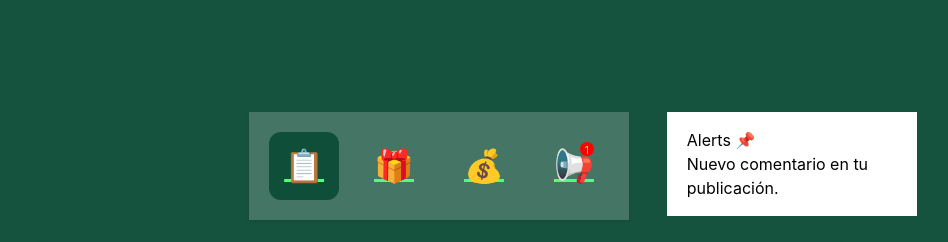
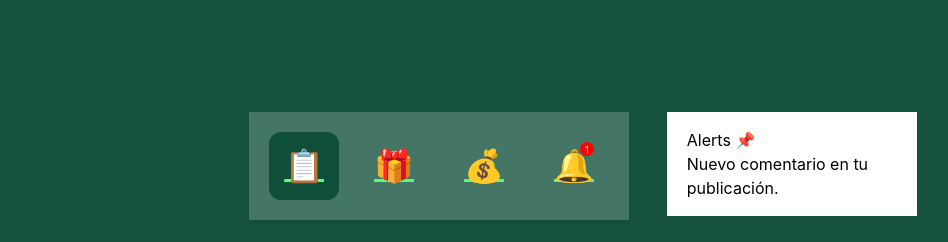
Before and after one commit to leoncan122/self-santa, a React (Vite) app: page /add-funds in a window 1280 px wide. Shown: the top 242 px of the page, without its empty margins (201-1149 px from the left). Built offline with nearby package versions, Linux system fonts and the light colour scheme.

Commit message:
chore: header add design pattern composition

```diff
--- a/src/components/Forms/AddFunds/AddFunds.tsx
+++ b/src/components/Forms/AddFunds/AddFunds.tsx
@@ -3,7 +3,7 @@ import { zodResolver } from "@hookform/resolvers/zod";
 import { ADD_FUNDS_SCHEMA } from "./form.model";
 import { AddFundsFormValues } from "./form.model";
 import { SubmitHandler, useForm,  } from "react-hook-form";
-import { Button } from "../../Buttons/Button";
+import { Button } from "../../Layout/Buttons/Button";
 import { MessagingObservable } from "../../../services/messaging.service";
 import { BaseSyntheticEvent } from "react";
 import './AddFunds.css';
--- /dev/null
+++ b/src/components/Layout/Buttons/BlockColorPrimary/BlockColorPrimary.css
@@ -0,0 +1,8 @@
+.block-transparent {
+    border-radius: 0.75rem;
+
+}
+.block-transparent:hover {
+    background-color: var(--color-primary);
+
+}
--- /dev/null
+++ b/src/components/Layout/Buttons/BlockColorPrimary/BlockColorPrimary.tsx
@@ -0,0 +1,16 @@
+import React from 'react';
+import './BlockColorPrimary.css';
+
+interface BlockColorPrimaryProps {
+    children: React.ReactNode;
+}
+
+const BlockColorPrimary: React.FC<BlockColorPrimaryProps> = ({  children }) => {
+    return (
+        <div className="block-transparent" >
+            {children}
+        </div>
+    );
+};
+
+export default BlockColorPrimary;
--- /dev/null
+++ b/src/components/Layout/Buttons/ButtonNav/ButtonNav.css
@@ -0,0 +1,13 @@
+.button-list {
+    cursor: pointer;
+    padding: 10px 15px;
+    border-radius: 0.75rem;
+    transition: background-color 0.3s ease-out;
+    font-size: 32px;
+    border: none;
+}
+
+.button-list.active {
+    background-color: var(--color-primary);
+    color: white;
+}
--- /dev/null
+++ b/src/components/Layout/Buttons/ButtonNav/ButtonNav.tsx
@@ -0,0 +1,30 @@
+import React from 'react';
+import './ButtonNav.css';
+import { RightIcon } from '../../Header/RightIcon';
+interface ButtonNavProps {
+    label: string;
+    icon: string;
+    name: string;
+    activeNav: string;
+    handleNavClick: (navItem: string) => void;
+    totalNumeberOfNotifications: number;
+}
+
+const ButtonNav: React.FC<ButtonNavProps> = ({ handleNavClick, icon, name, activeNav, totalNumeberOfNotifications }) => {
+    return (
+        <li
+              className={`button-list ${activeNav === name ? "active" : ""}`}
+              onClick={() => handleNavClick(name)}
+            >
+              {name === "messages" ? (
+                <RightIcon numberOfNotifications={totalNumeberOfNotifications}>
+                  {icon}
+                </RightIcon>
+              ) : (
+                icon
+              )}
+            </li>
+    );
+};
+
+export default ButtonNav;
--- a/src/components/Layout/Header/Header.css
+++ b/src/components/Layout/Header/Header.css
@@ -22,23 +22,7 @@
     margin: 0;
 }
 
-.nav-item {
-    cursor: pointer;
-    padding: 10px 15px;
-    border-radius: 0.75rem;
-    transition: background-color 0.3s ease;
-    font-size: 32px;
 
-}
-
-.nav-item:hover {
-    background-color: #e2e6ea;
-}
-
-.nav-item.active {
-    background-color: var(--color-primary);
-    color: white;
-}
 
 .notification-wrapper {
     font-size: 32px;
--- a/src/components/Layout/Header/Header.tsx
+++ b/src/components/Layout/Header/Header.tsx
@@ -1,16 +1,23 @@
 import { useEffect, useState } from "react";
 import "./Header.css";
-import { Link } from "react-router-dom";
 import { MessagingObservable } from "../../../services/messaging.service";
-import { RightIcon } from "./RightIcon";
+import { NavItem } from "./NavItem/NavItem";
 import { MessageInterface } from "../../../models/notification.model";
 import { Alerts } from "../Alerts/Alerts";
-import {  delay } from 'rxjs';
+import { delay } from "rxjs";
+import ButtonNav from "../Buttons/ButtonNav/ButtonNav";
+import BlockColorPrimary from "../Buttons/BlockColorPrimary/BlockColorPrimary";
+
+const navItems = [
+  { to: "/me", icon: "📋", name: "home" },
+  { to: "/add-gift", icon: "🎁", name: "about" },
+  { to: "/add-funds", icon: "💰", name: "contact" },
+  { to: "/messages", icon: "🔔", name: "messages" },
+];
 
 export const Header = () => {
   const [activeNav, setActiveNav] = useState<string>("home");
   const [totalNumeberOfNotifications, setTotalNumberOfNotifications] = useState<number>(0);
-
 
   const handleNavClick = (navItem: string) => {
     setActiveNav(navItem);
@@ -18,13 +25,12 @@ export const Header = () => {
 
   // const source = interval(5000);
   useEffect(() => {
-
-    const unsubscribe = MessagingObservable.onMessageReceived().pipe(delay(2000)).subscribe(
-      (message: MessageInterface) => {
+    const unsubscribe = MessagingObservable.onMessageReceived()
+      .pipe(delay(2000))
+      .subscribe((message: MessageInterface) => {
         console.log("Message received", message);
-        setTotalNumberOfNotifications(prev => prev + 1);
-      }
-    );
+        setTotalNumberOfNotifications((prev) => prev + 1);
+      });
 
     return () => {
       unsubscribe.unsubscribe();
@@ -36,49 +42,28 @@ export const Header = () => {
       <header className="header">
         <nav className="nav">
           <ul className="nav-list">
-            <Link to="/me">
-              <li
-                className={`nav-item ${activeNav === "home" ? "active" : ""}`}
-                onClick={() => handleNavClick("home")}
+            {navItems.map((item) => (
+              <NavItem
+                key={item.name}
+                to={item.to}
               >
-                📋
-              </li>
-            </Link>
-            <Link to="/add-gift">
-              <li
-                className={`nav-item ${activeNav === "about" ? "active" : ""}`}
-                onClick={() => handleNavClick("about")}
-              >
-                🎁
-              </li>
-            </Link>
+                <BlockColorPrimary>
 
-            <Link to="/add-funds">
-              <li
-                className={`nav-item ${
-                  activeNav === "contact" ? "active" : ""
-                }`}
-                onClick={() => handleNavClick("contact")}
-              >
-                💰
-              </li>
-            </Link>
-
-            <Link to="/messages" className="">
-              <li
-                className={`nav-item ${
-                  activeNav === "messages" ? "active" : ""
-                }`}
-                onClick={() => handleNavClick("messages")}
-              >
-                <RightIcon numberOfNotifications={totalNumeberOfNotifications}>&#128226;</RightIcon>
-              </li>
-            </Link>
+                  <ButtonNav
+                    label={item.name}
+                    icon={item.icon}
+                    name={item.name}
+                    activeNav={activeNav}
+                    handleNavClick={handleNavClick}
+                    totalNumeberOfNotifications={totalNumeberOfNotifications}
+                  />
+                </BlockColorPrimary>
+              </NavItem>
+            ))}
           </ul>
         </nav>
       </header>
       <Alerts />
-
     </section>
   );
 };
--- /dev/null
+++ b/src/components/Layout/Header/NavItem/NavItem.tsx
@@ -0,0 +1,17 @@
+import { Link } from "react-router-dom";
+import "../Header.css";
+
+
+interface NavItemProps {
+  to: string;
+  children: React.ReactNode;
+}
+
+export const NavItem = ({
+  to,
+  children,
+}: NavItemProps) => (
+    <Link to={to}>
+      {children}
+  </Link>
+);
```
Also changed, not shown: src/components/Layout/Buttons/Button.tsx (renamed from src/components/Buttons/Button.tsx), 1 other file (tests, documents, lock files or other folders).
